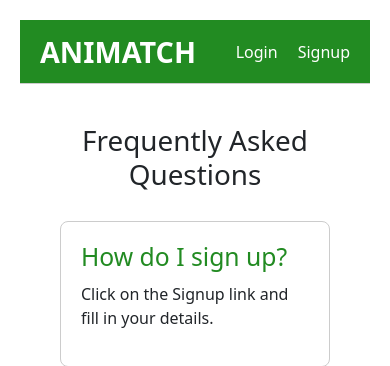
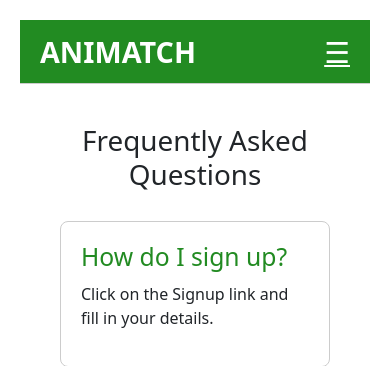
Before and after one commit to thesamedorcas/ANIMATCH, a Django app: page /faq/ in a window 390 px wide. Shown: the top 366 px of the page. Run offline with Django 3.2, Linux system fonts and the light colour scheme.

Commit message:
Responsive header

```diff
--- a/static/css/style.css
+++ b/static/css/style.css
@@ -28,7 +28,10 @@ header {
     display: flex;
     justify-content: space-between;
     align-items: center;
+    flex-direction: row;
 }
+
+
 
 .logo a {
     font-size: 1.8em;
@@ -47,9 +50,12 @@ header {
 }
 
 .main-nav ul li {
-    margin-left: 20px;
     display: flex;
+    flex: 1 1 25%;
+    padding: 10px;
     align-items: center;
+    justify-content: center;
+    min-height: 50px;
 }
 
 .main-nav ul li a {
@@ -63,6 +69,75 @@ header {
 
 .main-nav ul li a:hover {
     font-weight: bold;
+}
+
+.main-nav {
+    overflow: hidden;
+    flex: 0 0 40%;
+}
+
+
+
+/* responsive header */
+a.header-icon:hover {
+    background-color: #ddd;
+    color: white;
+    margin-right: 5px;
+}
+
+.header-icon {
+    display: none;
+    font-size: 1.8em;
+    color: white;
+}
+
+@media screen and (max-width: 600px) {
+    .header-container.responsive {
+        flex-direction: column;
+    }
+}
+
+@media screen and (max-width: 600px) {
+    .main-nav ul li {
+        display: none;
+    }
+
+    .main-nav a.header-icon {
+        float: right;
+        display: block;
+    }
+}
+
+@media screen and (max-width: 600px) {
+    .header-container.responsive {
+        position: relative;
+    }
+
+    .header-container.responsive .header-icon {
+        position: absolute;
+        right: 20px;
+        top: 0;
+    }
+
+    .header-container.responsive ul {
+        flex-direction: column;
+        width: 100%;
+    }
+
+    .header-container.responsive ul li {
+        float: none;
+        display: flex;
+        justify-content: center;
+        width: 100%;
+        text-align: left;
+        border-top: 1px solid rgb(0, 78, 4);
+        border-left: 0px solid gray;
+    }
+
+    .main-nav {
+        width: 100%;
+    }
+
 }
 
 .nav-button {
--- a/static/js/base.js
+++ b/static/js/base.js
@@ -1,21 +1,30 @@
-document.addEventListener('DOMContentLoaded', function() {
+document.addEventListener('DOMContentLoaded', function () {
     const closeButtons = document.querySelectorAll('.close-message');
     closeButtons.forEach(button => {
-        button.addEventListener('click', function() {
+        button.addEventListener('click', function () {
 
             const message = this.parentElement;
             message.style.display = 'none';
         });
     });
     //close message after 6 seconds
-    setTimeout(function() {
+    setTimeout(function () {
         const messages = document.querySelectorAll('.message');
         messages.forEach(message => {
             message.style.opacity = '0';
             message.style.transition = 'opacity 0.6s'; //fade design
-            setTimeout(function() {
+            setTimeout(function () {
                 message.style.display = 'none';
             }, 600);
         });
     }, 6000);
 });
+
+function responsiveHeader() {
+    var x = document.getElementById("header-container");
+    if (x.className === "header-container") {
+        x.className += " responsive";
+    } else {
+        x.className = "header-container";
+    }
+}
--- a/templates/animals/base.html
+++ b/templates/animals/base.html
@@ -16,11 +16,11 @@
 </head>
 <body>
     <header>
-        <div class="header-container">
+        <div class="header-container" id="header-container">
             <div class="logo">
                 <a href="{% url 'animals:home' %}">ANIMATCH</a>
             </div>
-            <nav class="main-nav">
+            <nav class="main-nav" id="main-nav">
                 <ul>
                     {% if user.is_authenticated %}
                         <li><a href="{% url 'animals:animals' %}">View Animals</a></li>
@@ -45,6 +45,8 @@
                         <li><a href="{% url 'animals:signup' %}">Signup</a></li>
                     {% endif %}
                 </ul>
+                <a href="javascript:void(0);" class="header-icon" onclick="responsiveHeader()">&#9776;</a>
+            </div>
             </nav>
         </div>
     </header>
```
